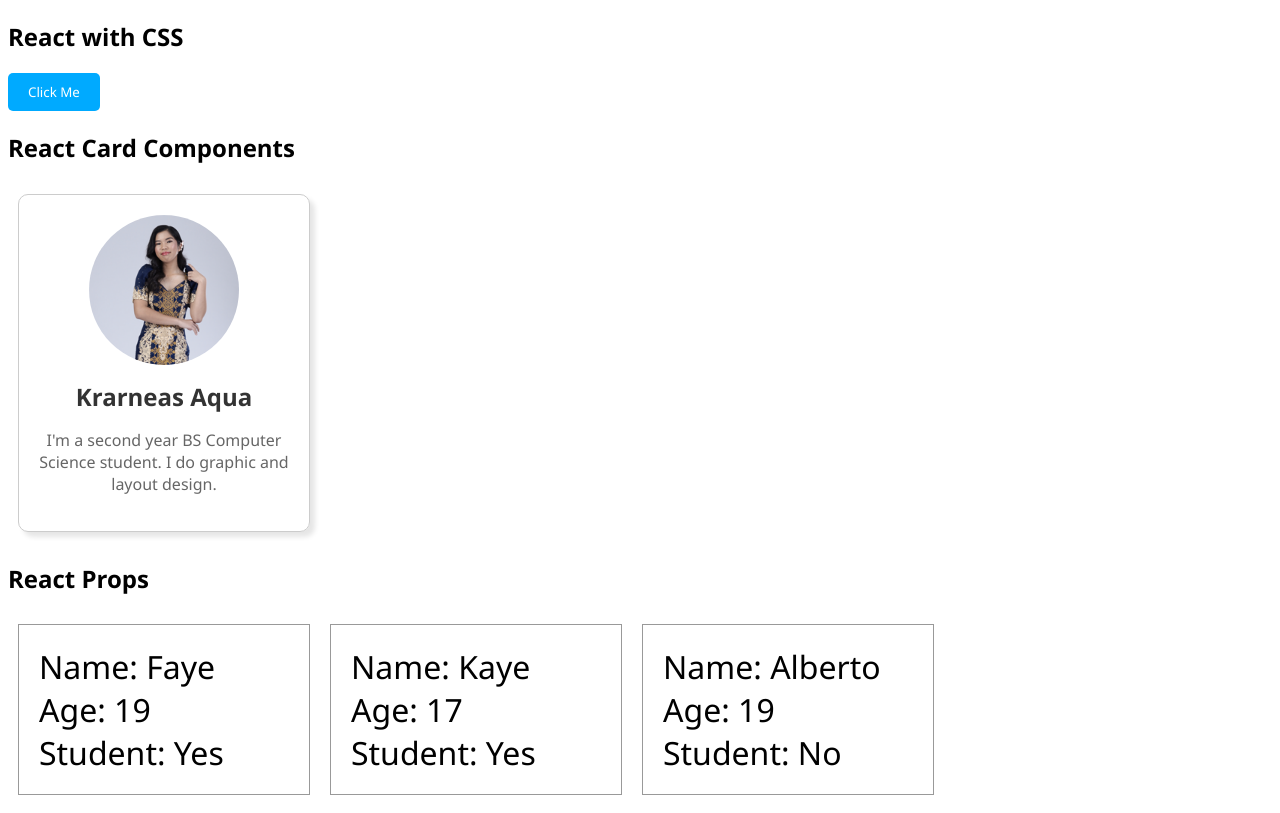
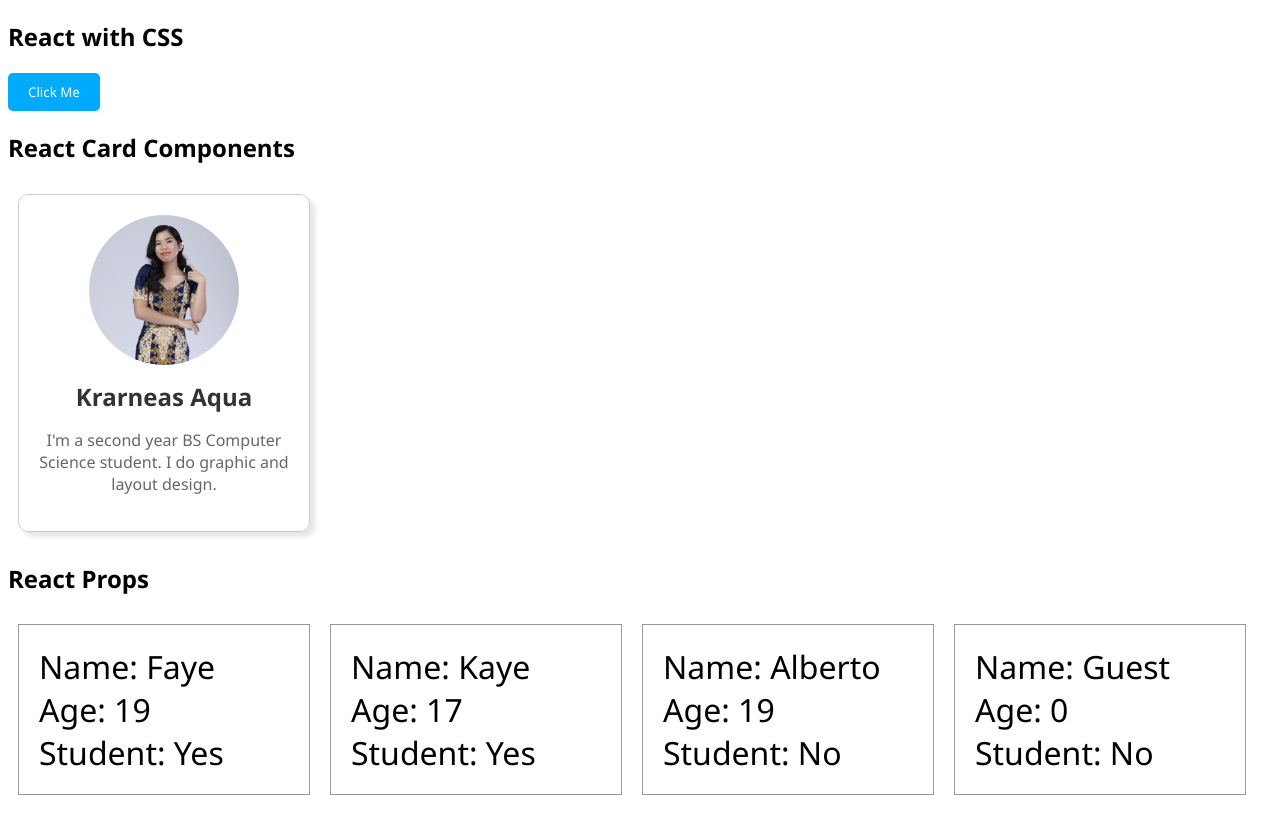
Before and after one commit to Krarneas/react.js-course, a React (Vite) app in the folder react-cards/: page / in a window 1280 px wide. Built offline with nearby package versions, Linux system fonts and the light colour scheme.

Commit message:
fix: removed deprecated defaultProps, replaced with react18 friendly code

```diff
--- a/react-cards/src/App.jsx
+++ b/react-cards/src/App.jsx
@@ -19,6 +19,7 @@ function App() {
       <Student name='Faye' age={19} isStudent={true}/>
       <Student name='Kaye' age={17} isStudent={true}/>
       <Student name='Alberto' age={19} isStudent={false}/>
+      <Student/>
     </>
   );
 }
--- a/react-cards/src/Student.jsx
+++ b/react-cards/src/Student.jsx
@@ -1,16 +1,19 @@
 import PropTypes from 'prop-types'
+//DEPRECATED - not advised to be used
 //propTypes = a mechanism that ensures that the passed value is the correct data type
 //            age: PropTypes.number
 
+//defaultProps = default value for props in the case they are not passed from the parent component
+//               in other words an alt text or default value
+//               name: "Guest"
 
-
-function Student(props){ //needs a props paramater, props is a java object
+function Student({name = 'Guest', age = 0, isStudent = false}){ //needs a props paramater, props is a java object, set here is the default values since defaultProps are now deprecated
 
     return(
         <div className="student">
-            <p className="name">Name: {props.name}</p>
-            <p className="age">Age: {props.age}</p>
-            <p className="isStudent"> Student: {props.isStudent ? "Yes":"No"}</p>
+            <p className="name">Name: {name}</p>
+            <p className="age">Age: {age}</p>
+            <p className="isStudent"> Student: {isStudent ? "Yes":"No"}</p>
         </div>
     );
 }
@@ -21,4 +24,11 @@ Student.propTypes = {
     age: PropTypes.number,
     isStudent: PropTypes.bool,
 }
+
+// //default values
+// Student.defaultProps = {
+//     name: 'Guest',
+//     age: 0,
+//     isStudent: false,
+// }
 export default Student
```
